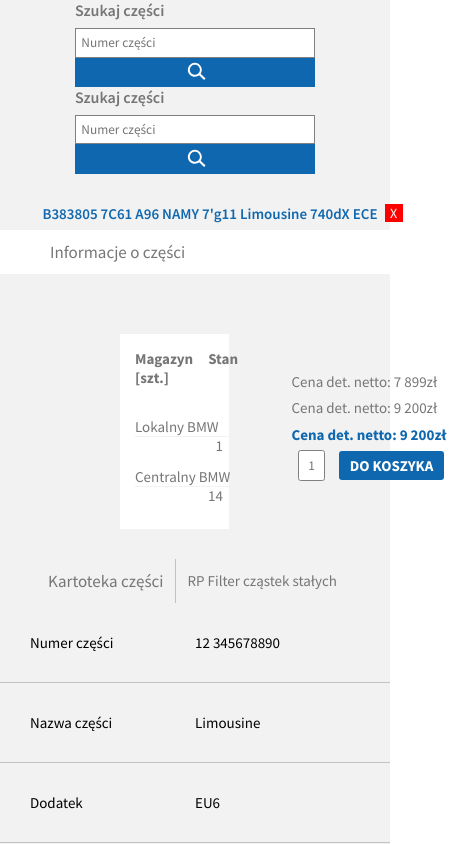
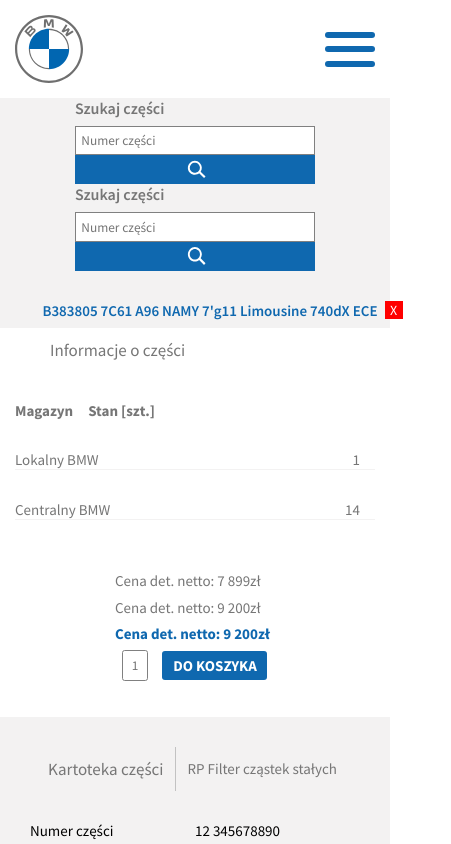
Before and after one commit to Dora1001/Car-parts, a website: page info_parts.html in a window 390 px wide. Shown: the top 844 px of the page, 451 px wide, since content can reach past the window. Drawn offline with Linux system fonts and the light colour scheme.

Commit message:
infoparts subpage -mobile- done

```diff
--- a/info_parts.html
+++ b/info_parts.html
@@ -12,7 +12,7 @@
 
 <body>
     <header class="header">
-
+        <a href="index.html"><img class="menu__logo-mobile" src="./images/BMW_logo.svg" alt="BMWlogo"></a>
         <div class="menu">
             <nav class="menu-main">
                 <a href="index.html"><img class="menu__logo" src="./images/BMW_logo.svg" alt="BMWlogo"></a>
@@ -42,6 +42,12 @@
                         </a>
                     </ul>
                 </nav>
+                <div class="menu-burger">
+                    <span></span>
+                    <span></span>
+                    <span></span>
+
+                    </div>
             </div>
 
             <nav class="menu-login">
@@ -212,6 +218,8 @@
 
     </footer>
 
+    <script src="app.js"></script>
+
 </body>
 
 </html>
--- a/scss/layouts/home/_search_form.scss
+++ b/scss/layouts/home/_search_form.scss
@@ -144,8 +144,8 @@
 
 @media (max-width:364px) {
 
-  .search-form__input {
-      width: 21em;
-  }
+    .search-form__input {
+        width: 21em;
+    }
 
 }
--- a/scss/layouts/info_parts/_details_parts.scss
+++ b/scss/layouts/info_parts/_details_parts.scss
@@ -60,7 +60,7 @@
     flex-direction: row;
     margin: 4em 5% 0 8em;
     padding: 1em;
-    width: 28%;
+
     height: 13em;
     background-color: white;
 }
@@ -105,6 +105,7 @@
     &--price {
         margin-top: 0.5em;
     }
+
     &--price-bold {
         margin-top: 0.5em;
         font-weight: 800;
@@ -138,3 +139,29 @@
     width: 7em;
     height: 1.94em;
 }
+
+
+@media (max-width: 1234px) {
+    .cart-info__wrap {
+        margin: 0;
+        height: 13em;
+    }
+
+}
+
+@media (max-width: 1234px) {
+    .cart-info__wrap {
+        flex-direction: column;
+        height: 23em;
+    }
+
+    .cart-info__store {
+        padding-right: 0;
+        border-right: 0px solid #f3f2f2;
+    }
+
+    .cart-info__prices {
+        align-self: center;
+    }
+
+}
```
Also changed, not shown: css/main.css, 1 other file.
